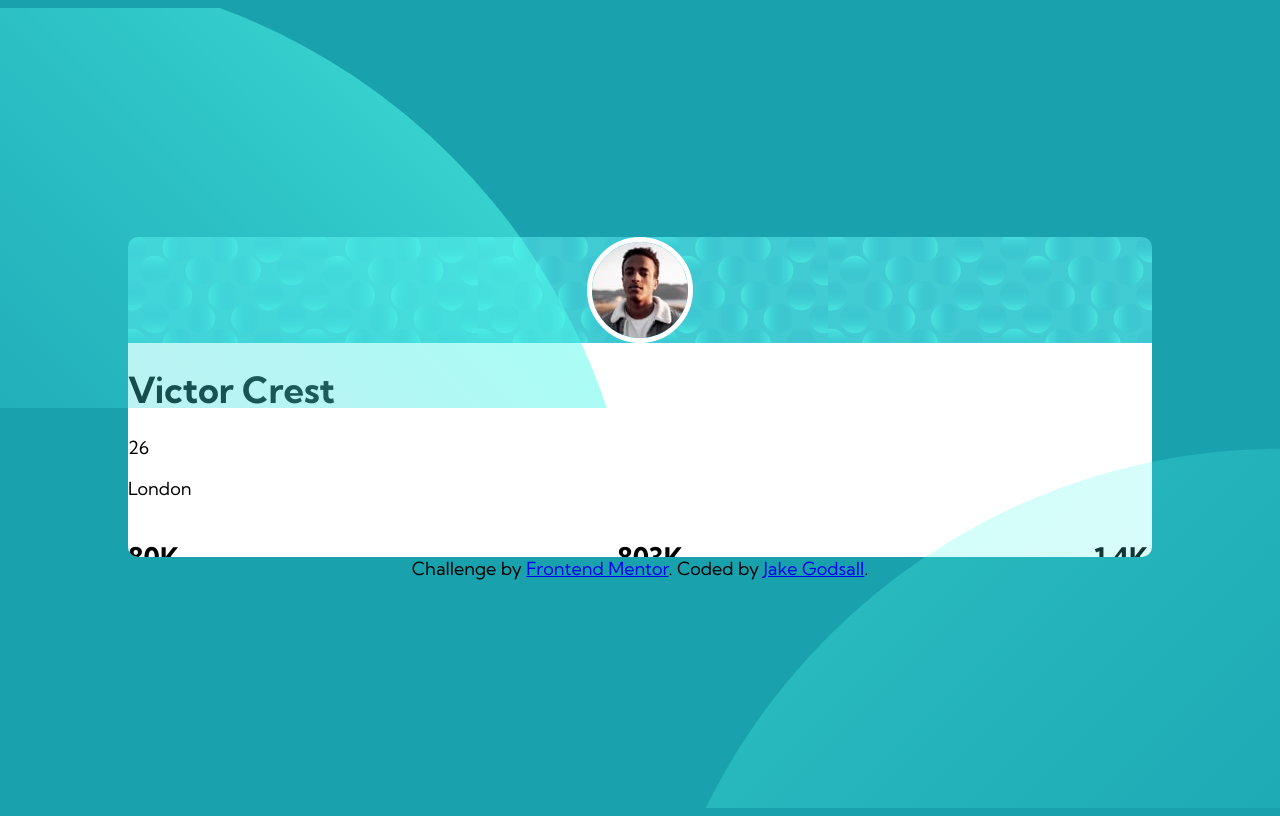
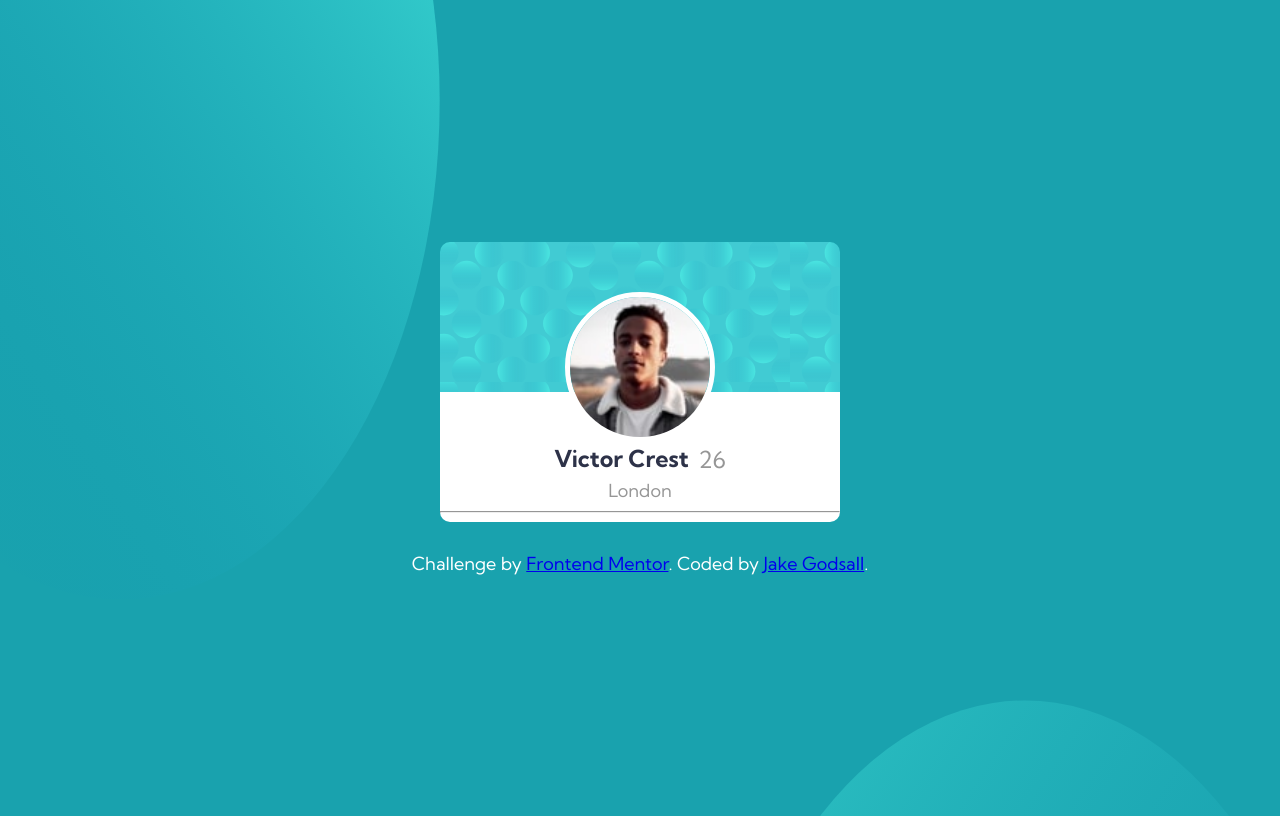
Before and after one commit to jakegodsall/fm-profile-card-component, a plain HTML site: page index.html in a window 1280 px wide. Drawn offline with Linux system fonts and the light colour scheme.

Commit message:
completed first attempt

```diff
--- a/index.html
+++ b/index.html
@@ -21,11 +21,6 @@
 
   <body>
 
-    <div class="background">
-      <div class="top"></div>
-      <div class="bottom"></div>
-    </div>
-
     <div class="container">
 
       <div class="card-background">
@@ -34,10 +29,16 @@
 
       <div class="text-container">
         <div class="personal-info">
-          <h1>Victor Crest</h1>
-          <p>26</p>
-          <p>London</p>
+          <div class="first-row">
+            <h1>Victor Crest</h1>
+            <p>26</p>
+          </div>
+          <div class="second-row">
+            <p>London</p>
+          </div>
+
         </div>
+        <hr>
 
         <div class="stat-bar">
           <div class="stat">
@@ -46,7 +47,7 @@
           </div>
           <div class="stat">
             <h2>803K</h2>
-            <p>Linkes</p>
+            <p>Likes</p>
           </div>
           <div class="stat">
             <h2>1.4K</h2>
--- a/stylesheet.css
+++ b/stylesheet.css
@@ -1,4 +1,5 @@
 body {
+    color: hsl(229, 23%, 23%);
     font-size: 18px;
     font-family: 'Kumbh Sans', sans-serif;
     height: 100vh;
@@ -7,37 +8,21 @@ body {
     justify-content: center;
     align-items: center;
     background-color: hsl(185, 75%, 39%);
+    background-image: url('images/bg-pattern-top.svg'), url("images/bg-pattern-bottom.svg");
+    background-size: 200% 750px, 200% 750px;
+    background-position: -350px -350px, 170px 750px;
+    background-repeat: no-repeat, no-repeat;
 }
 
-.background {
-    position: absolute;
-    height: 100vh;
-    width: 100vw;
-    display: flex;
-    flex-direction: column;
+hr {
+    border-top: 1px solid hsl(0, 0%, 59%);
 }
 
-.top {
-    background-image: url("images/bg-pattern-top.svg");
-    flex: 1;
-    background-size: cover;
-    background-repeat: no-repeat;
-    background-position: -50vw -5vh;
-}
-
-.bottom {
-    background-image: url("images/bg-pattern-bottom.svg");
-    background-size: cover;
-    background-repeat: no-repeat;
-    background-position: 50vw 5vh;
-    flex: 1;
-}
 
 .container {
     height: 60vh;
-
     width: 80vw;
-    height: 40vh;
+    height: 30vh;
     display: flex;
     flex-direction: column;
     border-radius: 10px;
@@ -54,16 +39,83 @@ body {
 }
 
 img {
-    max-width: 100%;
+    width: 35%;
     border-radius: 100px;
     border: white solid 5px;
+    position: relative;
+    top: 50px;
 }
 
 .text-container {
     background-color: #fff;
 }
 
+.personal-info {
+    display: flex;
+    flex-direction: column;
+    align-items: center;
+}
+
+.first-row {
+    margin-top: 30px;
+    display: flex;
+    flex-direction: row;
+    align-items: center;
+    margin-bottom: 0;
+}
+
+.second-row p {
+    margin: 0;
+    color: hsl(0, 0%, 59%);
+}
+
+h1 {
+    font-size: 1.3em;
+    margin-right: 10px;
+    margin-bottom: 0;
+}
+
+.first-row p {
+    color: hsl(0, 0%, 59%);
+    font-size: 1.3em;
+    margin-bottom: 5px;
+}
+
+
 .stat-bar {
     display: flex;
-    justify-content: space-between
+    justify-content: space-around;
+    margin-bottom: 50px;
 }
+
+.stat {
+    text-align: center;
+}
+
+.stat h2 {
+    margin-bottom: 0px;
+    font-size: 1.3em;
+}
+
+.stat p {
+    color: hsl(0, 0%, 59%);
+    font-size: 12px;
+    margin-top: 5px;
+}
+
+@media screen and (min-width: 400px) {
+    body {
+        background-size: 50% 1000px, 50% 1000px;
+        background-position: -200px -400px, 110% 700px;
+    }
+
+    .container {
+        max-width: 400px;
+        height: 35vh;
+    }
+}
+
+.attribution {
+    margin-top: 30px;
+    text-align: center;
+    color: #fff;
```
